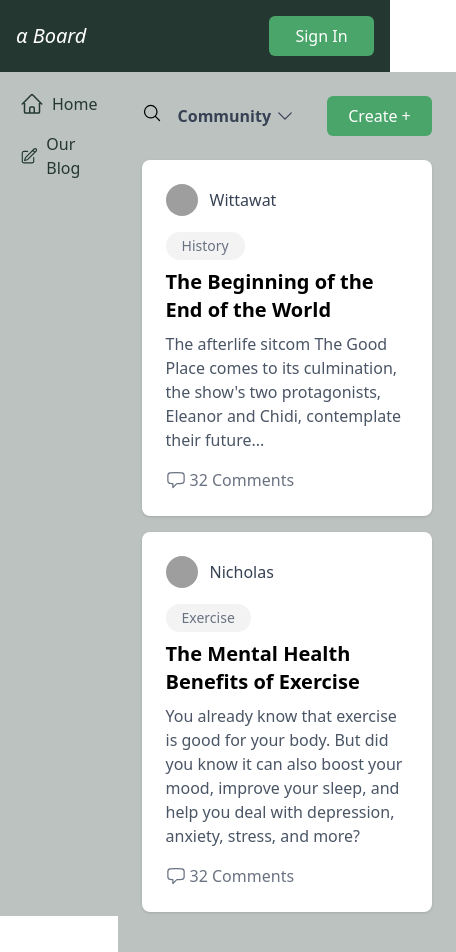
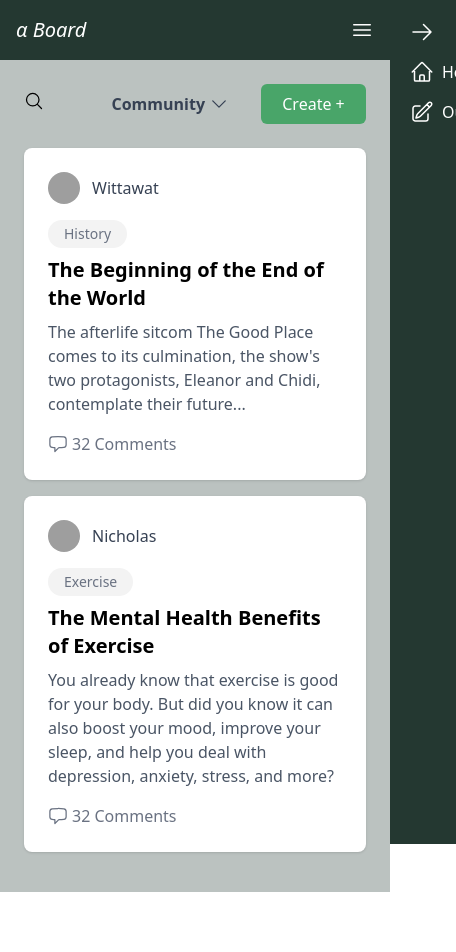
Before and after one commit to bossmiiz/web-board, a Next.js app in the folder frontend/: page / in a window 390 px wide. Shown: the whole page, 456 px wide, since content can reach past the window. After the commit the page ends 892 px from the top, so only its background shows below. Built offline with nearby package versions, Linux system fonts and the light colour scheme; grey boxes are pictures that could not be loaded.

Commit message:
Feat : update sidebar and navbar for support mobile device and add overlay

```diff
--- a/frontend/src/components/Navbar.tsx
+++ b/frontend/src/components/Navbar.tsx
@@ -1,6 +1,11 @@
 import Link from "next/link";
+import { Bars3Icon } from "@heroicons/react/24/outline";
 
-const Navbar = () => {
+interface NavbarProps {
+  onMenuClick: () => void;
+}
+
+const Navbar = ({ onMenuClick }: NavbarProps) => {
   return (
     <nav className="bg-custom_green-500 p-4 flex justify-between items-center">
       <Link
@@ -9,9 +14,17 @@ const Navbar = () => {
       >
         α Board
       </Link>
-      <button className="bg-custom_success text-white px-4 py-2 rounded-md hover:bg-custom_green-300 w-[105px] h-[40px] transition-colors font-inter">
-        Sign In
-      </button>
+      <div className="flex items-center gap-4">
+        <button className="hidden lg:block bg-custom_success text-white px-4 py-2 rounded-md hover:bg-custom_green-300 w-[105px] h-[40px] transition-colors font-inter">
+          Sign In
+        </button>
+        <button
+          className="lg:hidden text-white"
+          onClick={onMenuClick}
+        >
+          <Bars3Icon className="h-6 w-6" />
+        </button>
+      </div>
     </nav>
   );
 };
--- a/frontend/src/components/Sidebar.tsx
+++ b/frontend/src/components/Sidebar.tsx
@@ -1,26 +1,59 @@
 import Link from "next/link";
-import { HomeIcon, PencilSquareIcon } from "@heroicons/react/24/outline";
+import {
+  HomeIcon,
+  PencilSquareIcon,
+  ArrowRightIcon,
+} from "@heroicons/react/24/outline";
 
-const Sidebar = () => {
+interface SidebarProps {
+  isOpen: boolean;
+  onClose: () => void;
+}
+
+const Sidebar = ({ isOpen, onClose }: SidebarProps) => {
   return (
-    <div className="w-64 bg-custom_gray-100 h-screen p-5">
+    <>
+      {/* Overlay */}
+      {isOpen && (
+        <div
+          className="fixed inset-0 backdrop-blur-xs z-40 lg:hidden"
+          onClick={onClose}
+        />
+      )}
+
+      {/* Sidebar */}
+      <div
+        className={`
+        fixed lg:static inset-y-0 right-0 w-64 bg-custom_green-500 lg:bg-custom_gray-100 transform
+        ${isOpen ? "translate-x-0" : "translate-x-full"}
+        lg:translate-x-0 transition-transform duration-300 ease-in-out z-50
+      `}
+      >
+        <div className="p-5">
+          <div className="flex justify-start lg:hidden mb-4">
+            <button onClick={onClose}>
+              <ArrowRightIcon className="h-6 w-6 text-white lg:text-custom_green-500" />
+            </button>
+          </div>
           <nav className="space-y-4">
             <Link
               href="/"
-          className="flex items-center space-x-2 text-custom_green-500 hover:text-custom_green-500 hover:font-extrabold font-inter"
+              className="flex items-center space-x-2 text-white lg:text-custom_green-500 hover:text-gray-100 hover:font-extrabold font-inter"
             >
-          <HomeIcon className="h-6 w-6 " />
+              <HomeIcon className="h-6 w-6" />
               <span>Home</span>
             </Link>
             <Link
               href="/blog"
-          className="flex items-center space-x-2 text-custom_green-500 hover:text-custom_green-500 hover:font-extrabold font-inter"
+              className="flex items-center space-x-2 text-white lg:text-custom_green-500 hover:text-gray-100 hover:font-extrabold font-inter"
             >
               <PencilSquareIcon className="h-6 w-6" />
               <span>Our Blog</span>
             </Link>
           </nav>
         </div>
+      </div>
+    </>
   );
 };
 
```
Lines whose indentation alone changed are shown as unchanged.
